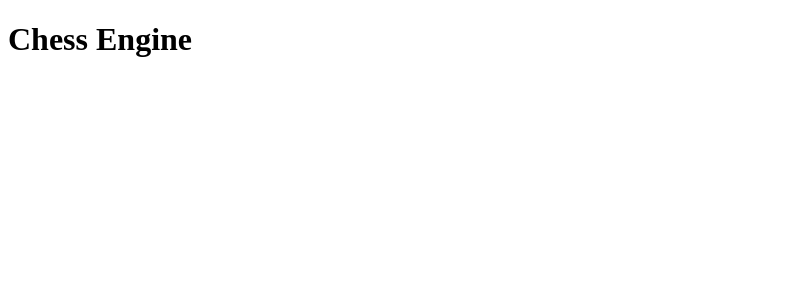
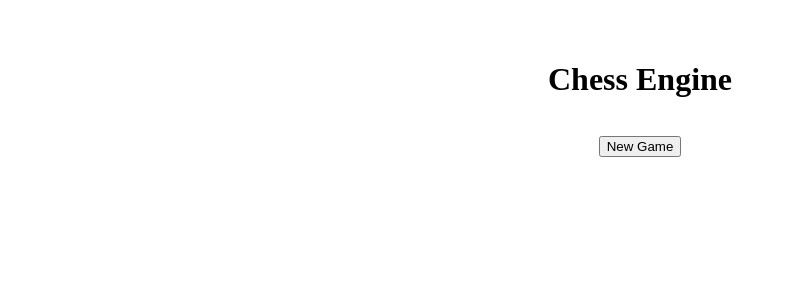
Before and after one commit to yohannes15/chess-engine, a React (Vite) app in the folder frontend/: page / in a window 1280 px wide. Shown: the top 300 px of the page, without its empty margins (0-786 px from the left). Built offline with nearby package versions, Linux system fonts and the light colour scheme.

Commit message:
Add app.tsx hooking up board and client api with app (#22)

```diff
--- a/frontend/src/App.tsx
+++ b/frontend/src/App.tsx
@@ -1,5 +1,67 @@
+import { useState } from "react"
+import { api } from "./api/client"
+import type { GameState } from "./api/client"
+import { Board } from "./components/Board"
+
 function App() {
-  return <h1>Chess Engine</h1>
+  const [gameId, setGameId] = useState<string | null>(null)
+  const [game, setGame] = useState<GameState | null>(null)
+  const [loading, setLoading] = useState(false)
+  const [error, setError] = useState<string | null>(null)
+
+  async function startGame() {
+    setLoading(true)
+    setError(null)
+    try {
+      const { uuid } = await api.createGame()
+      const state = await api.getGame(uuid)
+      setGameId(uuid)
+      setGame(state)
+    } catch (e) {
+      setError(e instanceof Error ? e.message : "Failed to start game")
+    } finally {
+      setLoading(false)
+    }
+  }
+
+  async function handleMove(uci: string) {
+    if (!gameId) return
+    setError(null)
+    try {
+      const state = await api.applyMove(gameId, uci)
+      setGame(state)
+    } catch (e) {
+      setError(e instanceof Error ? e.message : "Move failed")
+    }
+  }
+
+  return (
+    <div style={{ display: "flex", flexDirection: "column", alignItems: "center", padding: "2rem", gap: "1rem" }}>
+      <h1>Chess Engine</h1>
+
+      {error && <p style={{ color: "crimson" }}>{error}</p>}
+
+      {!game ? (
+        <button onClick={startGame} disabled={loading}>
+          {loading ? "Starting..." : "New Game"}
+        </button>
+      ) : (
+        <>
+          <p>{game.turn === "white" ? "White to move" : "Black to move"}</p>
+          <div style={{ width: "min(90vw, 560px)" }}>
+            <Board
+              fen={game.fen}
+              legalMoves={game.legal_moves}
+              onMove={handleMove}
+            />
+          </div>
+          <button onClick={startGame} disabled={loading}>
+            New Game
+          </button>
+        </>
+      )}
+    </div>
+  )
 }
 
 export default App
```
